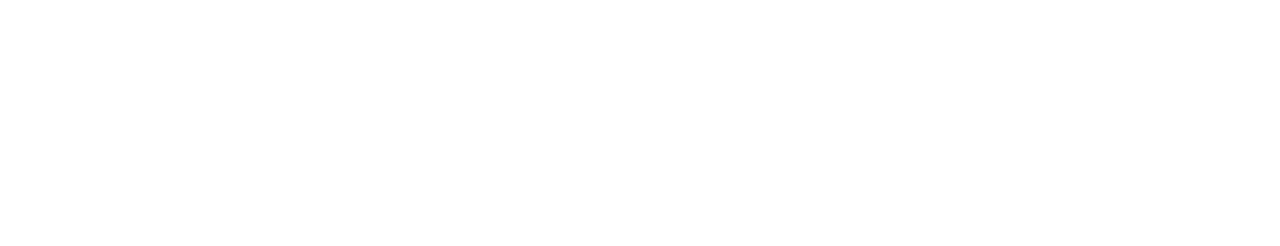
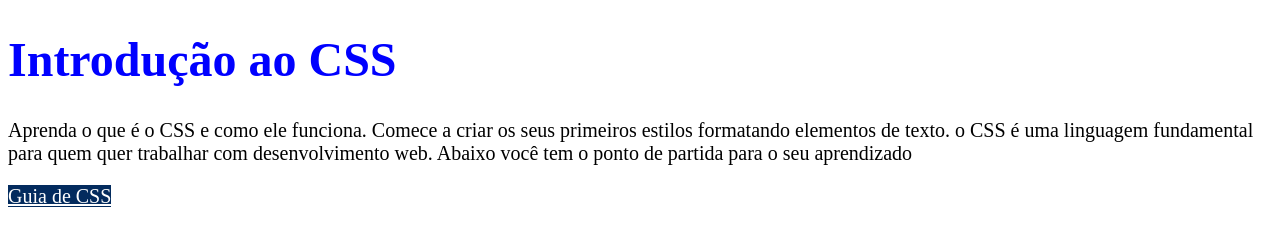
Before and after one commit to Gabrieltrn/Front-End-2.0, a plain HTML site: page Css Intro/index.html in a window 1280 px wide. Drawn offline with Linux system fonts and the light colour scheme.

Commit message:
uso tag style css

```diff
--- a/Css Intro/index.html
+++ b/Css Intro/index.html
@@ -1,11 +1,30 @@
 <!DOCTYPE html>
-<html lang="en">
+<html lang="pt-br">
 <head>
     <meta charset="UTF-8">
     <meta name="viewport" content="width=device-width, initial-scale=1.0">
-    <title>Document</title>
+    <title>Estrutura CSS</title>
+    <style>
+        h1{
+            font-size: 48px;
+            color: blue;
+        }
+        p{
+            font-size: 20px;
+        }
+        a{
+            font-size: 20px;
+            color: white;
+            background-color: rgba(3,43,94,255);
+        }
+    </style>
 </head>
 <body>
-
+    <h1>Introdução ao CSS</h1>
+    <p>Aprenda o que é o CSS e como ele funciona. Comece a criar os seus primeiros estilos formatando elementos de texto.
+        o CSS é uma linguagem fundamental para quem quer trabalhar com desenvolvimento web. Abaixo você tem o ponto de partida
+        para o seu aprendizado
+    </p>
+    <a href="https://www.devmedia.com.br/css">Guia de CSS</a>
 </body>
 </html>
```
